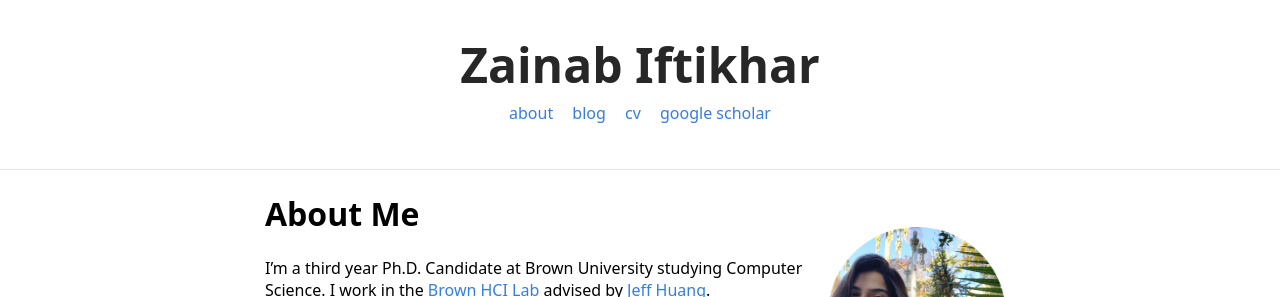
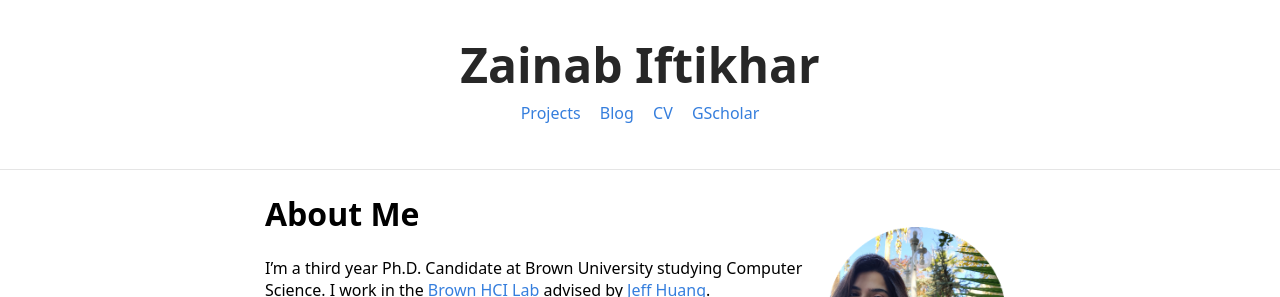
Before and after one commit to ZainabIftikhar/zainabiftikhar.github.io, a Jekyll site: the page built from index.md, in a window 1280 px wide. Shown: the top 297 px of the page. Built offline with Jekyll 4.4.1, drawn with Linux system fonts in a browser that asks for light colours.

Commit message:
update config -- add projects

```diff
--- a/_config.yml
+++ b/_config.yml
@@ -13,11 +13,13 @@ github:
   repo: https://zainabiftikhar/zainabiftikhar.github.io
 
 nav:
- - name: "about"
-   link: "/"
- - name: "blog"
+ #- name: "about"
+ #  link: "/"
+ - name: "Projects"
+   link: "/projects"
+ - name: "Blog"
    link: "/blog"
- - name: "cv"
+ - name: "CV"
    link: "/assets/cv.pdf"
- - name: "google scholar"
+ - name: "GScholar"
    link: "https://scholar.google.com/citations?hl=en&user=x9GuCAQAAAAJ"
```
